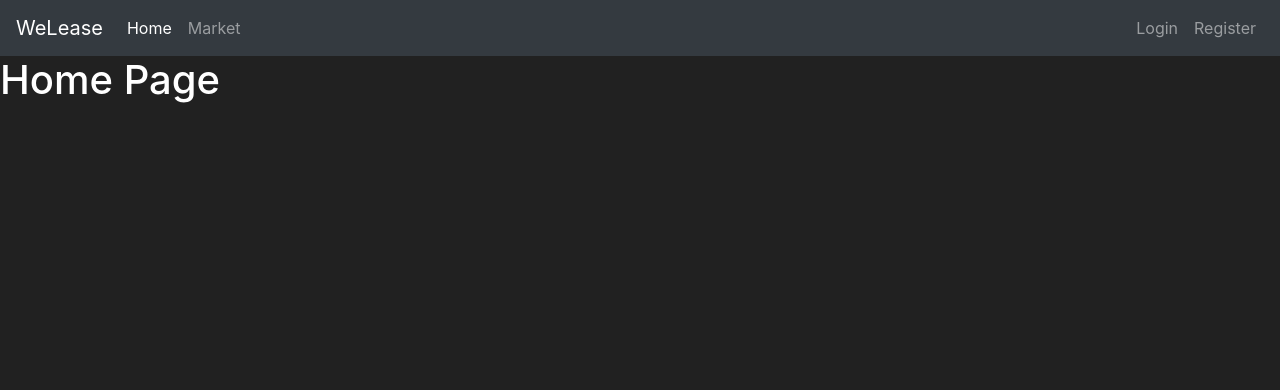
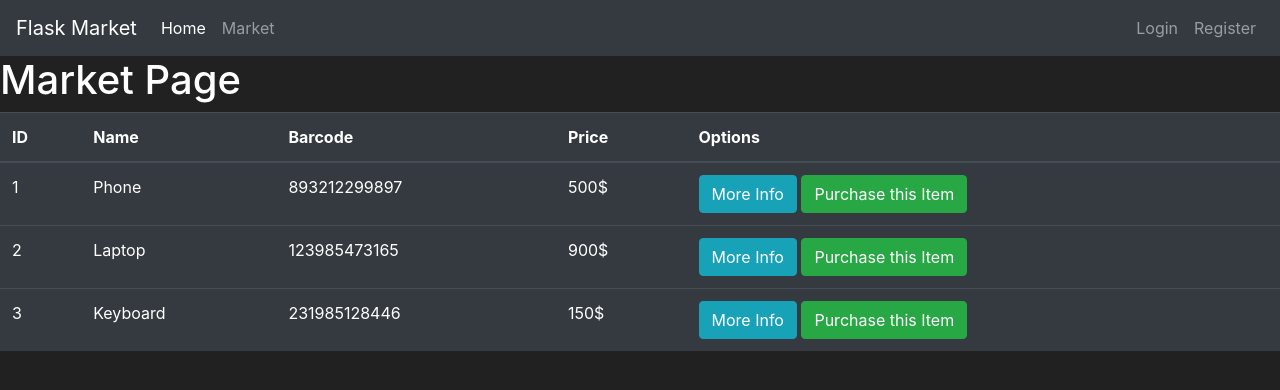
Before and after one commit to denis-ligare254/market-share-flask, a Flask app: page /market in a window 1280 px wide. Shown: the top 390 px of the page. Run offline with Flask 2, Linux system fonts and the light colour scheme.

Commit message:
modification of the market.html

```diff
--- a/market.py
+++ b/market.py
@@ -1,15 +1,17 @@
-from flask import Flask,render_template
-app=Flask(__name__)
 
-@app.route("/")
-@app.route("/home")
-def hello():
-    return render_template ("home.html")
+from flask import Flask, render_template
+app = Flask(__name__)
 
-@app.route("/market")
-def hello():
-    return render_template ("market.html")
+@app.route('/')
+@app.route('/home')
+def home_page():
+    return render_template('home.html')
 
-
-if __name__==("__main__"):
-   app.run(debug=True)
+@app.route('/market')
+def market_page():
+    items = [
+        {'id': 1, 'name': 'Phone', 'barcode': '893212299897', 'price': 500},
+        {'id': 2, 'name': 'Laptop', 'barcode': '123985473165', 'price': 900},
+        {'id': 3, 'name': 'Keyboard', 'barcode': '231985128446', 'price': 150}
+    ]
+    return render_template('market.html', items=items)
--- a/templates/market.html
+++ b/templates/market.html
@@ -8,11 +8,11 @@
     <!-- Bootstrap CSS -->
     <link rel="stylesheet" href="https://cdn.jsdelivr.net/npm/bootstrap@4.5.3/dist/css/bootstrap.min.css" integrity="sha384-TX8t27EcRE3e/ihU7zmQxVncDAy5uIKz4rEkgIXeMed4M0jlfIDPvg6uqKI2xXr2" crossorigin="anonymous">
 
-    <title>market Page</title>
+    <title>Market Page</title>
   </head>
   <body>
     <nav class="navbar navbar-expand-md navbar-dark bg-dark">
-      <a class="navbar-brand" href="#">WeLease</a>
+      <a class="navbar-brand" href="#">Flask Market</a>
       <button class="navbar-toggler" type="button" data-toggle="collapse" data-target="#navbarNav">
         <span class="navbar-toggler-icon"></span>
       </button>
@@ -36,7 +36,34 @@
       </div>
     </nav>
 
-    <h1>market Page</h1>
+    <h1>Market Page</h1>
+    <table class="table table-hover table-dark">
+        <thead>
+            <tr>
+                <!-- Your Columns HERE -->
+                <th scope="col">ID</th>
+                <th scope="col">Name</th>
+                <th scope="col">Barcode</th>
+                <th scope="col">Price</th>
+                <th scope="col">Options</th>
+            </tr>
+        </thead>
+        <tbody>
+            <!-- Your rows inside the table HERE: -->
+            {% for item in items %}
+                <tr>
+                    <td>{{ item.id }}</td>
+                    <td>{{ item.name }}</td>
+                    <td>{{ item.barcode }}</td>
+                    <td>{{ item.price }}$</td>
+                    <td>
+                        <button class="btn btn-outline btn-info">More Info</button>
+                        <button class="btn btn-outline btn-success">Purchase this Item</button>
+                    </td>
+                </tr>
+            {% endfor %}
+        </tbody>
+    </table>
 
     <!-- Optional JavaScript; choose one of the two! -->
 
```
